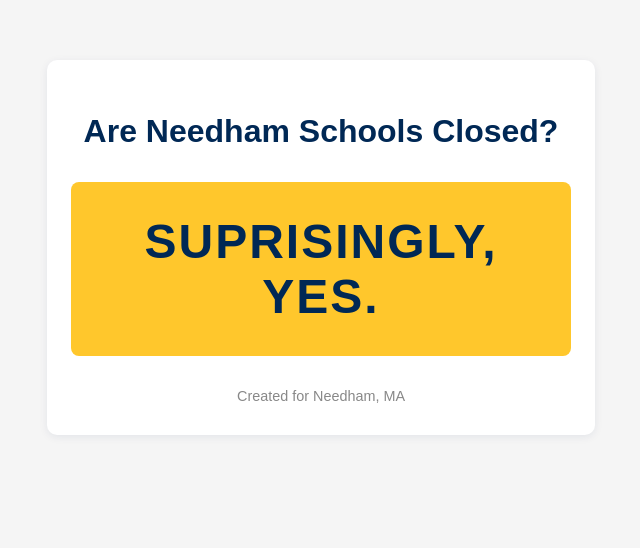
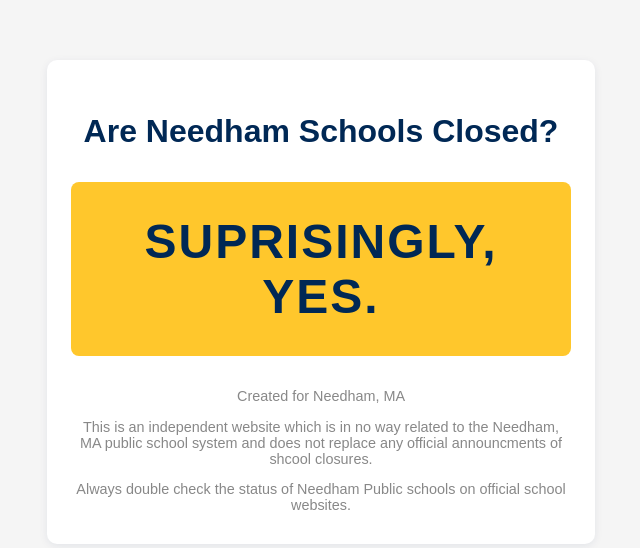
Before and after one commit to mikemiles86/areneedhamschoolsclosed, a website: page index.html in a window 1280 px wide. Shown: the whole page, without its empty margins (319-959 px from the left). Drawn offline with Linux system fonts and the light colour scheme.

Commit message:
Update index.html
Add a disclaimer.

```diff
--- a/index.html
+++ b/index.html
@@ -12,6 +12,8 @@
         <div id="status" class="status">Checking status...</div>
         <footer>
             <p>Created for Needham, MA</p>
+            <p>This is an independent website which is in no way related to the Needham, MA public school system and does not replace any official announcments of shcool closures.</p>
+            <p>Always double check the status of Needham Public schools on official school websites.</p>
         </footer>
     </div>
     <script src="script.js"></script>
```
